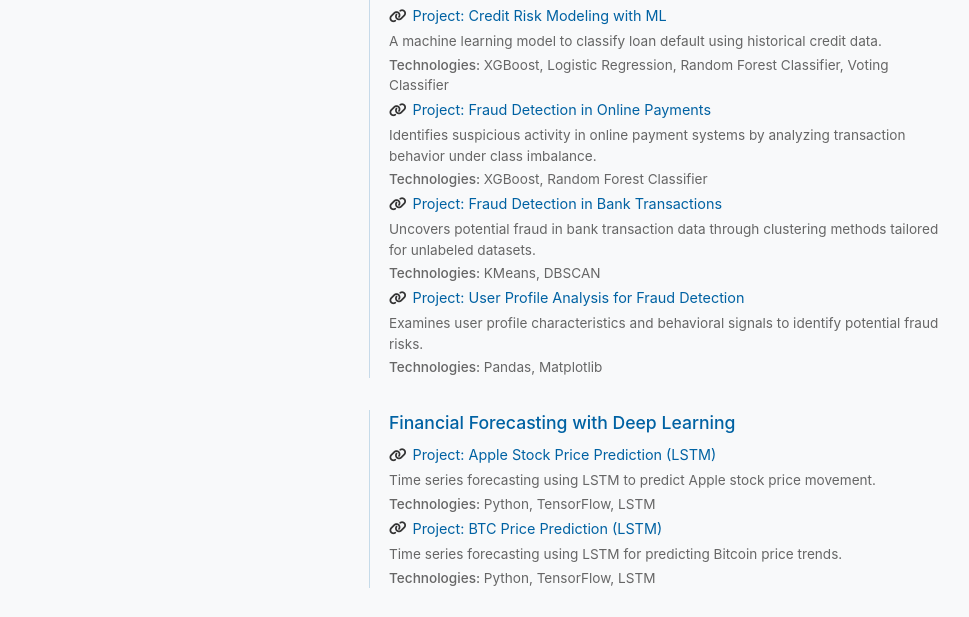
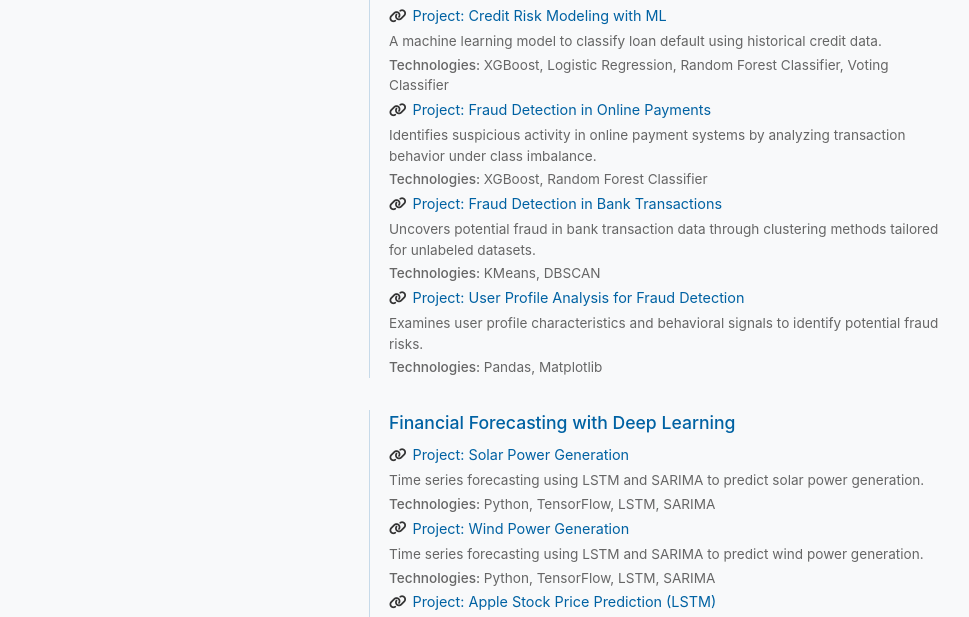
Before and after one commit to DataBlooming/datablooming.github.io, a plain HTML site: page index.html in a window 1280 px wide. Shown: the part 335-952 px from the top of the page, without its empty margins (92-1061 px from the left). Drawn offline with Linux system fonts and the light colour scheme.

```diff
--- a/index.html
+++ b/index.html
@@ -298,6 +298,20 @@
                     <h3>Financial Forecasting with Deep Learning</h3>
                     <div class="project-title">
                         <i class="fas fa-link"></i>
+                        <a href="https://github.com/DataBlooming/Financial_Forecasting_Deep_Learning/blob/main/Solar_Power_Forecast/solar_forecast_lstm_and_sarima.ipynb" target="_blank">Project: Solar Power Generation </a>
+                    </div>
+                    <p class="project-desc">Time series forecasting using LSTM and SARIMA to predict solar power generation.</p>
+                    <p class="technologies">Python, TensorFlow, LSTM, SARIMA</p>
+
+                    <div class="project-title">
+                        <i class="fas fa-link"></i>
+                        <a href="https://github.com/DataBlooming/Financial_Forecasting_Deep_Learning/blob/main/Wind_Power_Forecast/wind_forecast_lstm_and_sarima.ipynb" target="_blank">Project: Wind Power Generation </a>
+                    </div>
+                    <p class="project-desc">Time series forecasting using LSTM and SARIMA to predict wind power generation.</p>
+                    <p class="technologies">Python, TensorFlow, LSTM, SARIMA</p>
+
+                    <div class="project-title">
+                        <i class="fas fa-link"></i>
                         <a href="https://github.com/DataBlooming/Financial_Forecasting_Deep_Learning/blob/main/Apple_stock_price_prediction_lstm.ipynb" target="_blank">Project: Apple Stock Price Prediction (LSTM)</a>
                     </div>
                     <p class="project-desc">Time series forecasting using LSTM to predict Apple stock price movement.</p>
```
